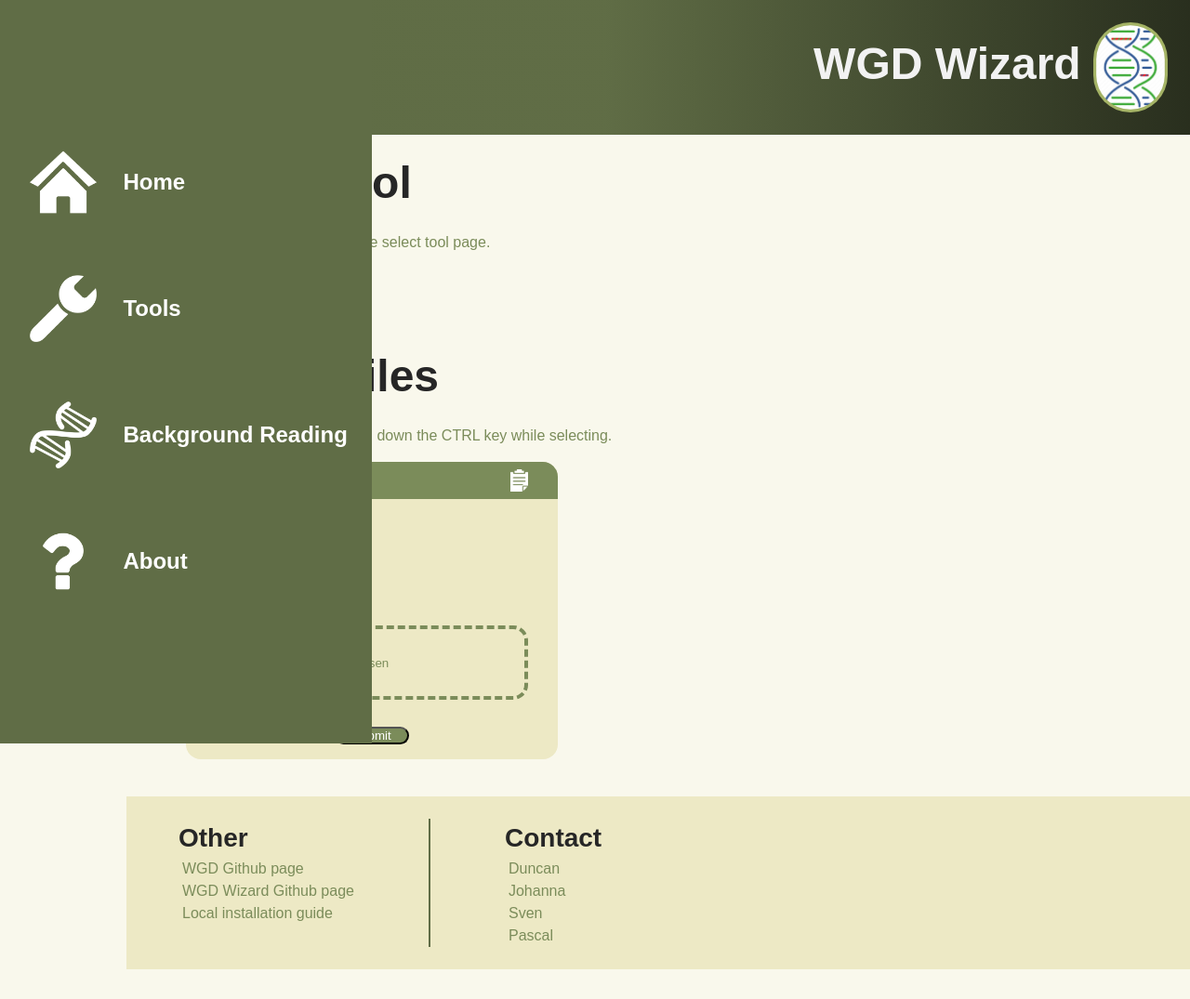
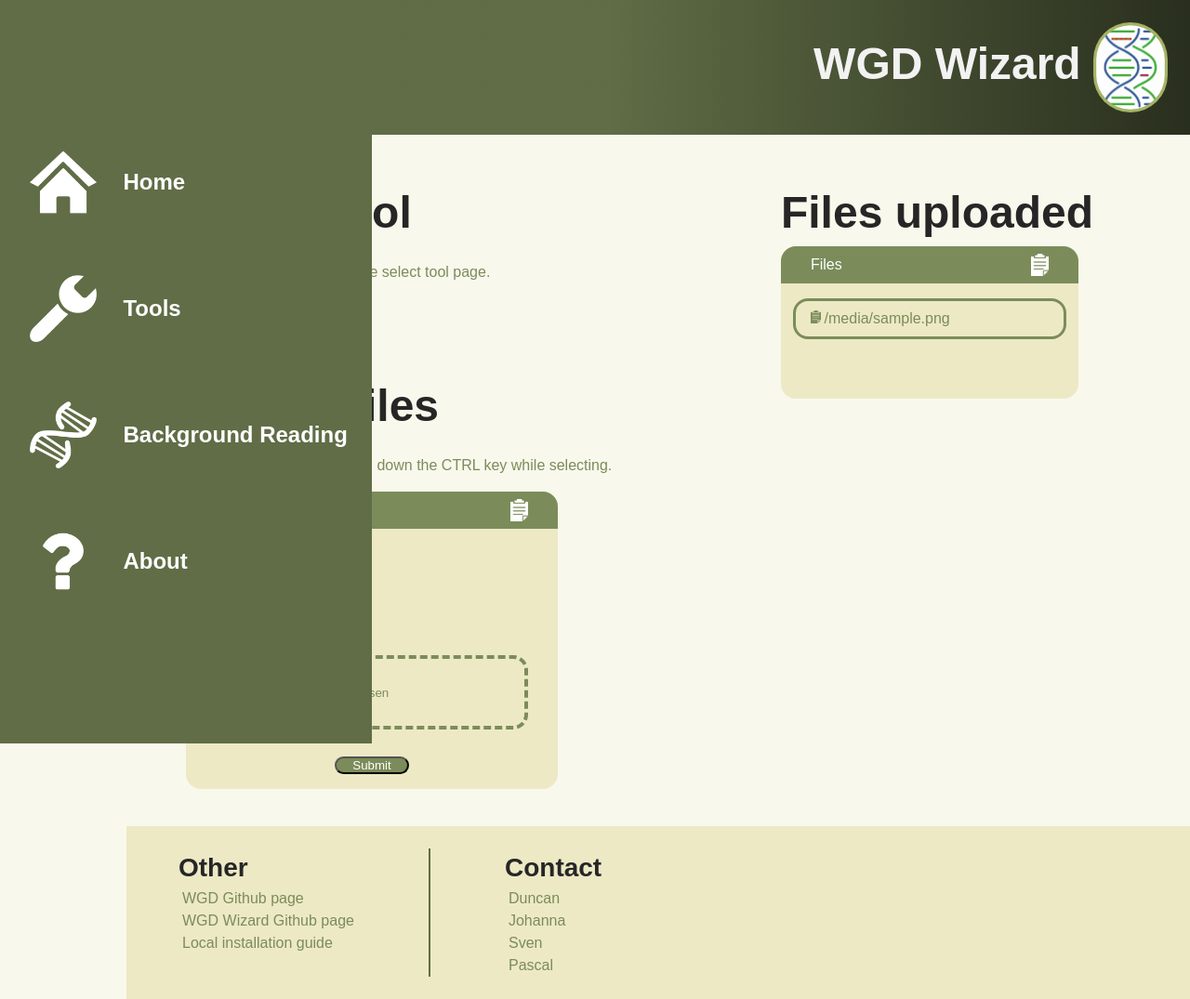
Before and after one commit to Dunc4nNT/bit, a Flask app: template bit/templates/tools/index.html in a window 1280 px wide. Shown: the whole page at 93% size. Before the commit the page ends 1043 px from the top, so only its background shows below. Run offline with Flask 3, Linux system fonts and the light colour scheme; the template is opened without the code that fills it: values that come from a table or form of the project are taken from there, most other values are stand-ins (such as "Sample title", 1, 10 or a date in 2020); parts of the project's set-up code (start-up, migrations or seed data) failed here and were passed over; some libraries are stand-ins or nearby versions.

Commit message:
added list of uploaded files

```diff
--- a/bit/static/css/main.css
+++ b/bit/static/css/main.css
@@ -389,7 +389,6 @@ label[for=files]::file-selector-button {
 
 .skip-upload-button {
   position: relative;
-  left: 0rem;
   bottom: 0.5rem;
   width: 10rem;
   height: 2rem;
@@ -403,6 +402,52 @@ label[for=files]::file-selector-button {
 }
 .skip-upload-button:hover {
   background-color: hsl(80, 22%, 35%);
+}
+
+.files-uploaded {
+  float: right;
+}
+
+.files-uploaded-box {
+  position: relative;
+  width: 20rem;
+  height: auto;
+  padding-bottom: 3rem; /* extra space for the submit button */
+  background-color: hsl(55, 52%, 85%);
+  border-radius: 1rem;
+}
+.files-uploaded-box ul {
+  list-style-type: none;
+  padding-top: 1rem;
+  padding-left: 0.8rem;
+  padding-right: 0.8rem;
+}
+.files-uploaded-box ul li {
+  border-color: hsl(80, 22%, 45%);
+  border-radius: 1rem;
+  padding-left: 1rem;
+  padding-bottom: 0.4rem;
+  border-style: solid;
+  margin-bottom: 1rem;
+}
+.files-uploaded-box ul img {
+  height: 1.5rem;
+  padding-top: 0.6rem;
+  padding-right: 0.2rem;
+}
+.files-uploaded-box p {
+  background-color: hsl(80, 22%, 45%);
+  color: hsl(0, 0%, 100%); /* text color */
+  padding-left: 2rem;
+  padding-top: 0.5rem;
+  padding-bottom: 0.5rem;
+  border-radius: 1rem 1rem 0 0;
+}
+.files-uploaded-box p img {
+  position: absolute;
+  right: 2rem;
+  padding-bottom: 0.5rem;
+  height: 2rem;
 }
 
 /* Customize the label (the container) */
--- a/bit/static/scss/templates/_tools.scss
+++ b/bit/static/scss/templates/_tools.scss
@@ -81,7 +81,6 @@ label[for="files"]::file-selector-button {
 
 .skip-upload-button {
   position: relative;
-  left: 0rem;
   bottom: .5rem;
   width: 10rem;
   height: 2rem;
@@ -95,6 +94,57 @@ label[for="files"]::file-selector-button {
 
   &:hover {
     background-color: $clr-secondary-700;
+  }
+}
+
+.files-uploaded {
+  float: right;
+}
+
+.files-uploaded-box {
+  position: relative;
+  width: 20rem;
+  height: auto;
+  padding-bottom: 3rem; /* extra space for the submit button */
+  background-color: $clr-primary-200;
+  border-radius: 1rem;
+
+  ul {
+    list-style-type: none;
+    padding-top: 1rem;
+    padding-left: .8rem;
+    padding-right: .8rem;
+
+    li {
+      border-color: $clr-secondary-600;
+      border-radius: 1rem;
+      padding-left: 1rem;
+      padding-bottom: .4rem;
+      border-style: solid;
+      margin-bottom: 1rem;
+    }
+
+    img {
+      height: 1.5rem;
+      padding-top: .6rem;
+      padding-right: .2rem;
+    }
+    }
+
+  p {
+    background-color: $clr-secondary-600;
+    color: $clr-white; /* text color */
+    padding-left: 2rem;
+    padding-top: .5rem;
+    padding-bottom: .5rem;
+    border-radius: 1rem 1rem 0 0;
+
+    img {
+      position: absolute;
+      right: 2rem;
+      padding-bottom: .5rem;
+      height: 2rem;
+    }
   }
 }
 
--- a/bit/templates/tools/index.html
+++ b/bit/templates/tools/index.html
@@ -3,6 +3,21 @@
 {% from "_macros/_form_helpers.html" import render_field %}
 
 {% block content %}
+  <!-- Show already uploaded files -->
+  <div class="files-uploaded">
+    <h1>Files uploaded</h1>
+    <div class="files-uploaded-box">
+      <p>
+        Files <img src="../../static/images/tools/files.png" alt="file image">
+      </p>
+      <ul>
+        {% for file in uploaded_files %}
+          <li><img src="../../static/images/tools/files_green.png" alt="file image">{{ file["filename"] }}</li>
+        {% endfor %}
+      </ul>
+    </div>
+  </div>
+
   <!-- Skip file upload -->
   <h1>Select tool</h1>
   <p>Skip file upload and go to the select tool page.</p>
```
Also changed, not shown: bit/tools.py (+11 -1 lines), bit/static/images/tools/files_green.png (added).
